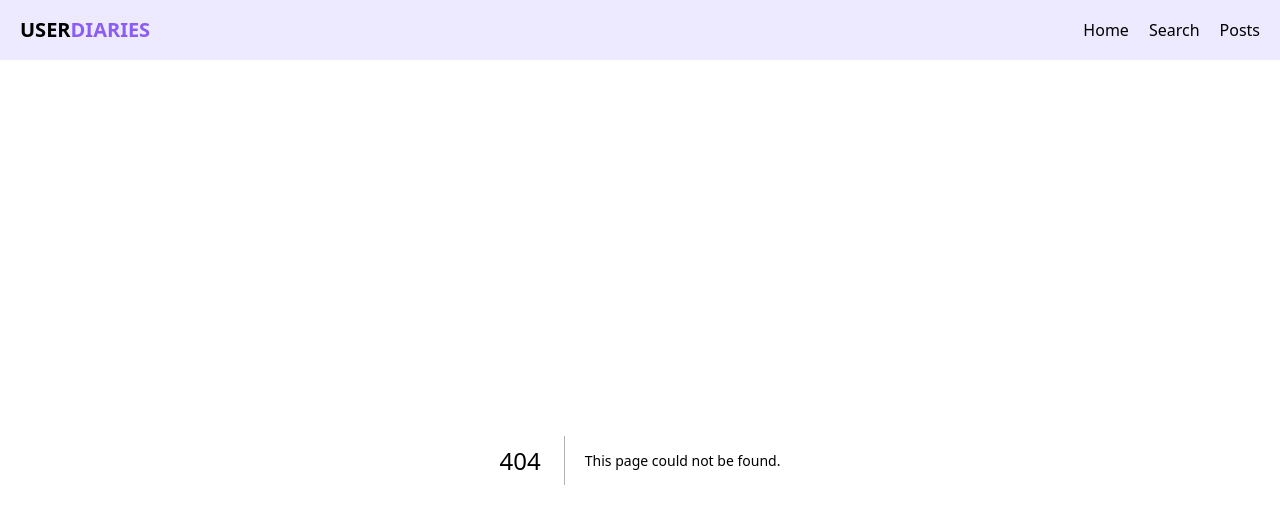
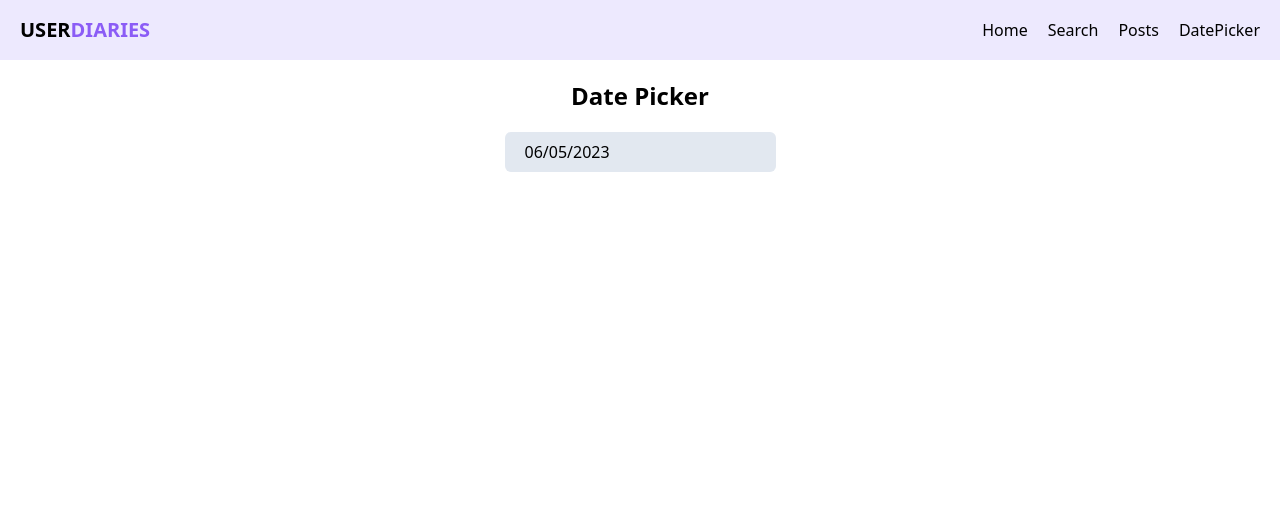
Before and after one commit to RuchitaSenjaliya001/User-Diaries, a Next.js app: page /date in a window 1280 px wide. Before the commit this address had no page. Shown: the top 524 px of the page. Built offline with nearby package versions, Linux system fonts and the light colour scheme.

Commit message:
date picker added

```diff
--- a/package.json
+++ b/package.json
@@ -17,6 +17,7 @@
     "next": "13.4.4",
     "postcss": "8.4.24",
     "react": "18.2.0",
+    "react-datepicker": "^4.12.0",
     "react-dom": "18.2.0",
     "react-table": "^7.8.0",
     "tailwindcss": "3.3.2"
--- /dev/null
+++ b/src/components/datePicker/DatePicker.jsx
@@ -0,0 +1,17 @@
+import React, { useState } from 'react'
+import DatePicker from 'react-datepicker'
+import "react-datepicker/dist/react-datepicker.css";
+
+export default function SelectDate() {
+    const [startDate, setStartDate] = useState(new Date())
+    return (
+        <>
+            <h1 className="text-center font-bold text-2xl py-5">
+                Date Picker
+            </h1>
+            <div className="flex justify-center max-w-sm m-auto">
+                <DatePicker className="bg-slate-200 py-2 px-5 rounded-md w-full" selected={startDate} onChange={(date) => setStartDate(date)} showTimeSelect />
+            </div>
+        </>
+    )
+}
--- a/src/components/mainNavigation/Navbar.jsx
+++ b/src/components/mainNavigation/Navbar.jsx
@@ -9,6 +9,7 @@ export default function Navbar() {
                 <Link href="/">Home</Link>
                 <Link href="/search">Search</Link>
                 <Link href="/posts">Posts</Link>
+                <Link href="/date">DatePicker</Link>
             </ul>
         </div>
     )
--- /dev/null
+++ b/src/pages/date.jsx
@@ -0,0 +1,8 @@
+import SelectDate from '@/components/datePicker/DatePicker'
+import React from 'react'
+
+export default function date() {
+    return (
+        <SelectDate />
+    )
+}
```
Also changed, not shown: 1 other file (tests, documents, lock files or other folders).
